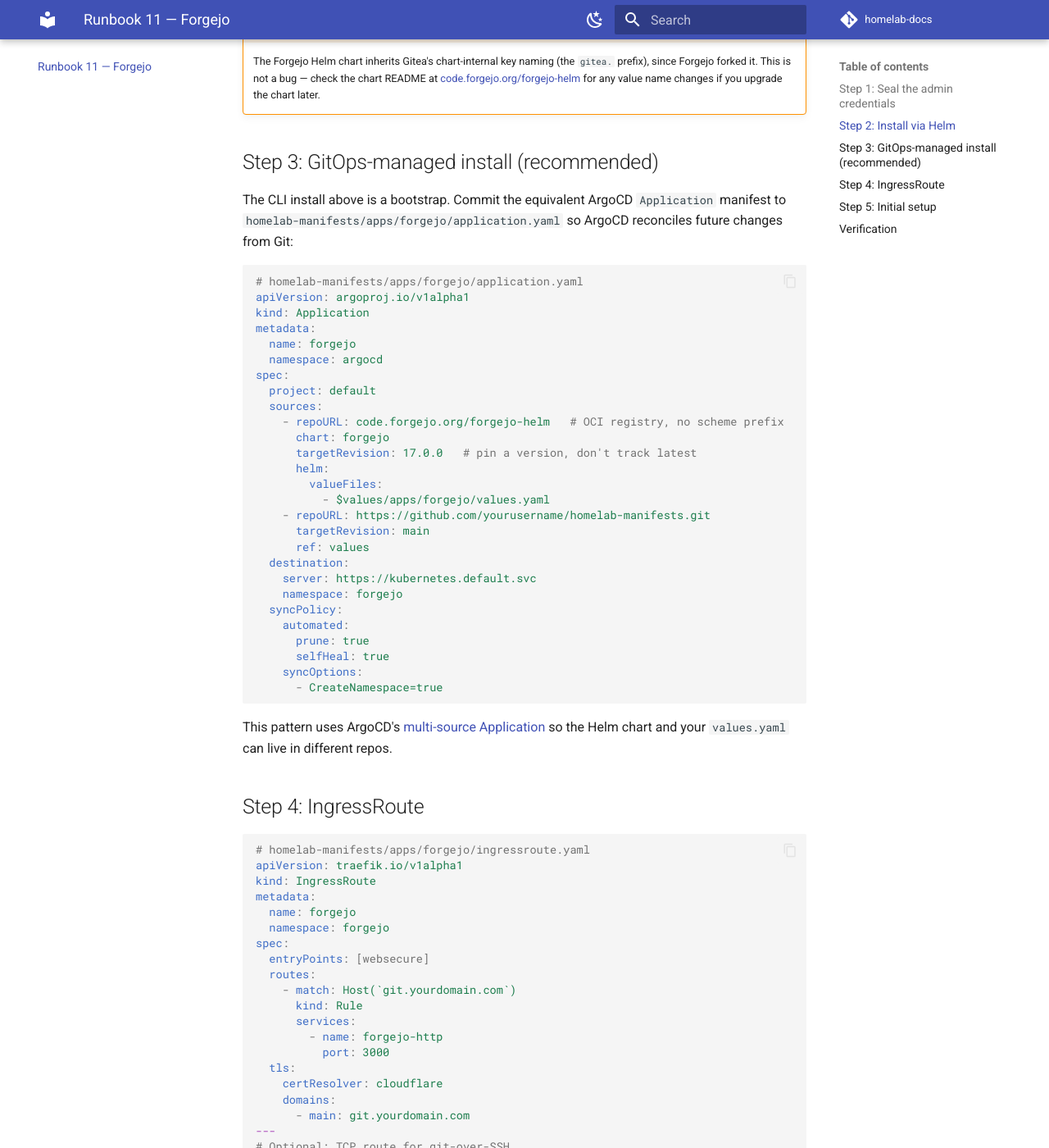
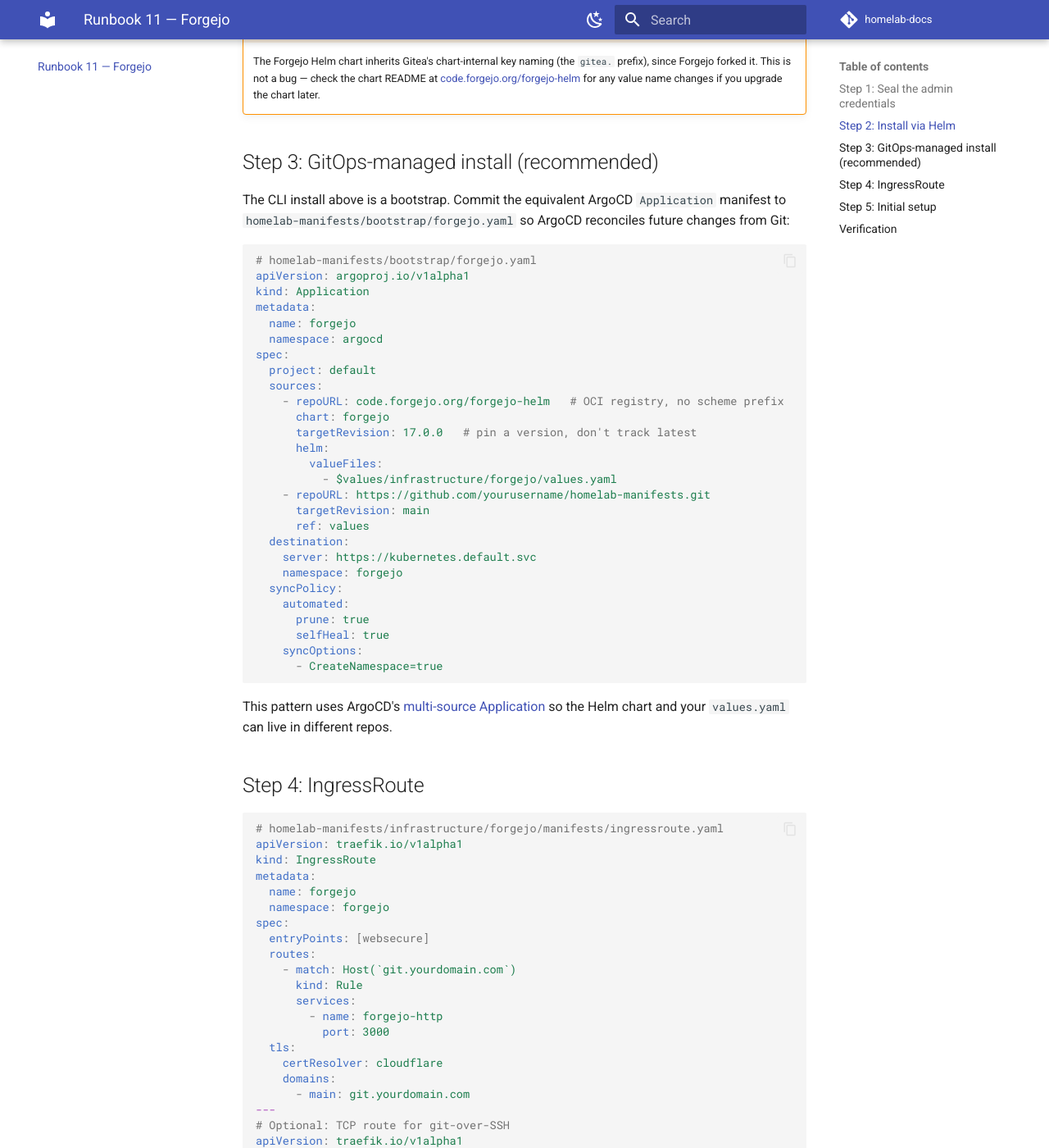
Before and after one commit to alivenda/homelab-docs, an MkDocs documentation site: the page built from docs/11-forgejo.md, in a window 1280 px wide and 1400 px high, scrolled down 2032 px. Shown: the whole window at 82% size. Built offline with MkDocs 1.6.1 and Material for MkDocs 9.7.7, drawn with Linux system fonts in a browser that asks for light colours; comment, search, counter and statistics services are not loaded; some of the changed text lies outside the part shown.

Commit message:
fix(docs): sync R9/R11 paths to infrastructure/ layout
The manifests scaffolds landed under infrastructure/{kube-prometheus-stack,
forgejo}/ rather than the apps/monitoring/ and apps/forgejo/ paths R9 and
R11 used to reference. Updates the doc paths to match what's actually in
the repo: chart values under infrastructure/<name>/, raw resources under
infrastructure/<name>/manifests/, and ArgoCD Applications under
bootstrap/<name>.yaml.

````diff
--- a/docs/11-forgejo.md
+++ b/docs/11-forgejo.md
@@ -35,7 +35,7 @@ kubectl create secret generic forgejo-admin \
              --format yaml \
   > forgejo-admin-sealed.yaml
 
-# Commit to homelab-manifests/apps/forgejo/forgejo-admin-sealed.yaml
+# Commit to homelab-manifests/infrastructure/forgejo/manifests/forgejo-admin-sealed.yaml
 ```
 
 !!! note "No separate DB secret"
@@ -43,7 +43,7 @@ kubectl create secret generic forgejo-admin \
 
 ## Step 2: Install via Helm
 
-`values.yaml` (commit to `homelab-manifests/apps/forgejo/values.yaml`):
+`values.yaml` (commit to `homelab-manifests/infrastructure/forgejo/values.yaml`):
 
 ```yaml
 persistence:
@@ -83,10 +83,10 @@ Pin `--version` to a current release listed on [code.forgejo.org/forgejo-helm](h
 
 ## Step 3: GitOps-managed install (recommended)
 
-The CLI install above is a bootstrap. Commit the equivalent ArgoCD `Application` manifest to `homelab-manifests/apps/forgejo/application.yaml` so ArgoCD reconciles future changes from Git:
+The CLI install above is a bootstrap. Commit the equivalent ArgoCD `Application` manifest to `homelab-manifests/bootstrap/forgejo.yaml` so ArgoCD reconciles future changes from Git:
 
 ```yaml
-# homelab-manifests/apps/forgejo/application.yaml
+# homelab-manifests/bootstrap/forgejo.yaml
 apiVersion: argoproj.io/v1alpha1
 kind: Application
 metadata:
@@ -100,7 +100,7 @@ spec:
       targetRevision: 17.0.0   # pin a version, don't track latest
       helm:
         valueFiles:
-          - $values/apps/forgejo/values.yaml
+          - $values/infrastructure/forgejo/values.yaml
     - repoURL: https://github.com/yourusername/homelab-manifests.git
       targetRevision: main
       ref: values
@@ -120,7 +120,7 @@ This pattern uses ArgoCD's [multi-source Application](https://argo-cd.readthedoc
 ## Step 4: IngressRoute
 
 ```yaml
-# homelab-manifests/apps/forgejo/ingressroute.yaml
+# homelab-manifests/infrastructure/forgejo/manifests/ingressroute.yaml
 apiVersion: traefik.io/v1alpha1
 kind: IngressRoute
 metadata:
````
Also changed, not shown: docs/09-observability.md (+3 -3 lines).
